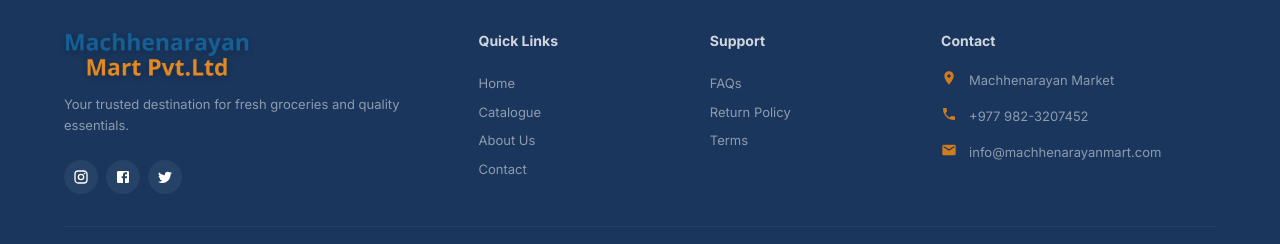
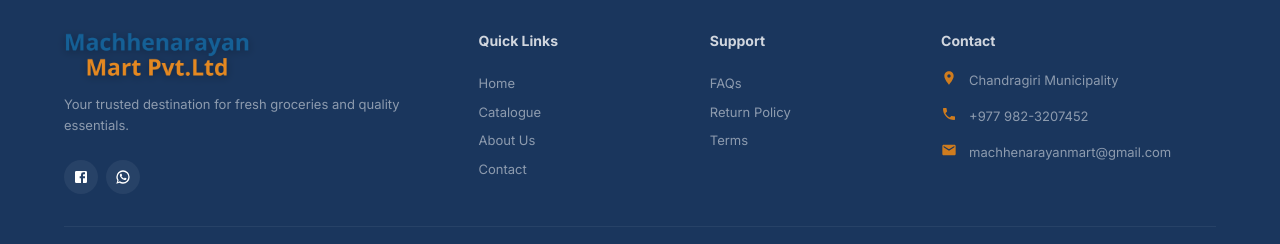
Before and after one commit to vraunixstudio/Machhenarayan_mart, a React (Vite) app in the folder frontend/: page /about in a window 1280 px wide. Shown: the part 971-1215 px from the top of the page. Built offline with nearby package versions, Linux system fonts and the light colour scheme.

Commit message:
Update contact info and social links, update seed script with new admin password and email

```diff
--- a/frontend/src/components/Footer.jsx
+++ b/frontend/src/components/Footer.jsx
@@ -8,9 +8,8 @@
 import Email from '@mui/icons-material/Email';
 import Phone from '@mui/icons-material/Phone';
 import LocationOn from '@mui/icons-material/LocationOn';
-import Instagram from '@mui/icons-material/Instagram';
 import Facebook from '@mui/icons-material/Facebook';
-import Twitter from '@mui/icons-material/Twitter';
+import WhatsApp from '@mui/icons-material/WhatsApp';
 
 const Footer = () => {
   const currentYear = new Date().getFullYear();
@@ -38,15 +37,26 @@
               Your trusted destination for fresh groceries and quality essentials.
             </Typography>
             <Box sx={{ display: 'flex', gap: 1 }}>
-              {[Instagram, Facebook, Twitter].map((Icon, i) => (
-                <Box key={i} sx={{
-                  width: 34, height: 34, borderRadius: '50%',
-                  backgroundColor: 'rgba(255,255,255,0.06)',
-                  display: 'flex', alignItems: 'center', justifyContent: 'center',
-                  cursor: 'pointer', transition: 'all 0.2s ease',
-                  '&:hover': { backgroundColor: '#cf7c1e' }
-                }}>
-                  <Icon sx={{ fontSize: 16 }} />
+              {[
+                { Icon: Facebook, link: 'https://www.facebook.com/machchhenarayan.mart/' },
+                { Icon: WhatsApp, link: 'https://wa.me/9779823207452' }
+              ].map((item, i) => (
+                <Box
+                  key={i}
+                  component="a"
+                  href={item.link}
+                  target="_blank"
+                  rel="noopener noreferrer"
+                  sx={{
+                    width: 34, height: 34, borderRadius: '50%',
+                    backgroundColor: 'rgba(255,255,255,0.06)',
+                    display: 'flex', alignItems: 'center', justifyContent: 'center',
+                    cursor: 'pointer', transition: 'all 0.2s ease',
+                    color: 'inherit', textDecoration: 'none',
+                    '&:hover': { backgroundColor: '#cf7c1e' }
+                  }}
+                >
+                  <item.Icon sx={{ fontSize: 16 }} />
                 </Box>
               ))}
             </Box>
@@ -84,9 +94,9 @@
           <Box>
             <Typography sx={{ fontWeight: 700, fontSize: '0.875rem', mb: 2, color: 'rgba(255,255,255,0.8)' }}>Contact</Typography>
             {[
-              { icon: <LocationOn sx={{ fontSize: 16 }} />, text: 'Machhenarayan Market' },
+              { icon: <LocationOn sx={{ fontSize: 16 }} />, text: 'Chandragiri Municipality' },
               { icon: <Phone sx={{ fontSize: 16 }} />, text: '+977 982-3207452' },
-              { icon: <Email sx={{ fontSize: 16 }} />, text: 'info@machhenarayanmart.com' }
+              { icon: <Email sx={{ fontSize: 16 }} />, text: 'machhenarayanmart@gmail.com' }
             ].map((item, i) => (
               <Box key={i} sx={{ display: 'flex', alignItems: 'center', gap: 1.5, mb: 1.5 }}>
                 <Box sx={{ color: '#cf7c1e' }}>{item.icon}</Box>
--- a/frontend/src/pages/Contact.jsx
+++ b/frontend/src/pages/Contact.jsx
@@ -5,9 +5,9 @@
 import toast from 'react-hot-toast';
 
 const contactInfo = [
-  { icon: <LocationOn />, label: 'Address', value: 'Machhenarayan Market, District' },
+  { icon: <LocationOn />, label: 'Address', value: 'Chandragiri Municipality' },
   { icon: <Phone />, label: 'Phone', value: '+977 982-3207452' },
-  { icon: <Email />, label: 'Email', value: 'info@machhenarayanmart.com' },
+  { icon: <Email />, label: 'Email', value: 'machhenarayanmart@gmail.com' },
   { icon: <AccessTime />, label: 'Store Hours', value: 'Mon - Sun: 7:00 AM - 9:00 PM' }
 ];
 
```
Also changed, not shown: 1 other file (tests, documents, lock files or other folders).
